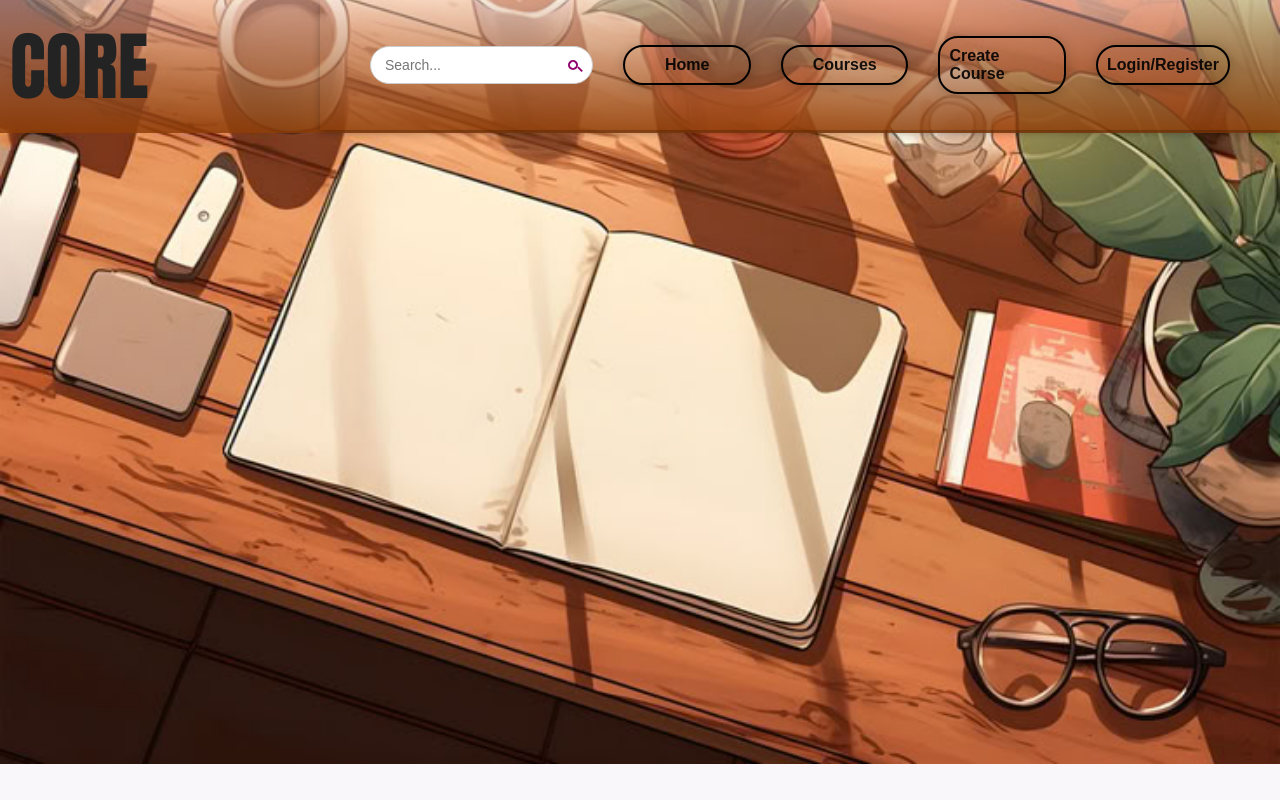
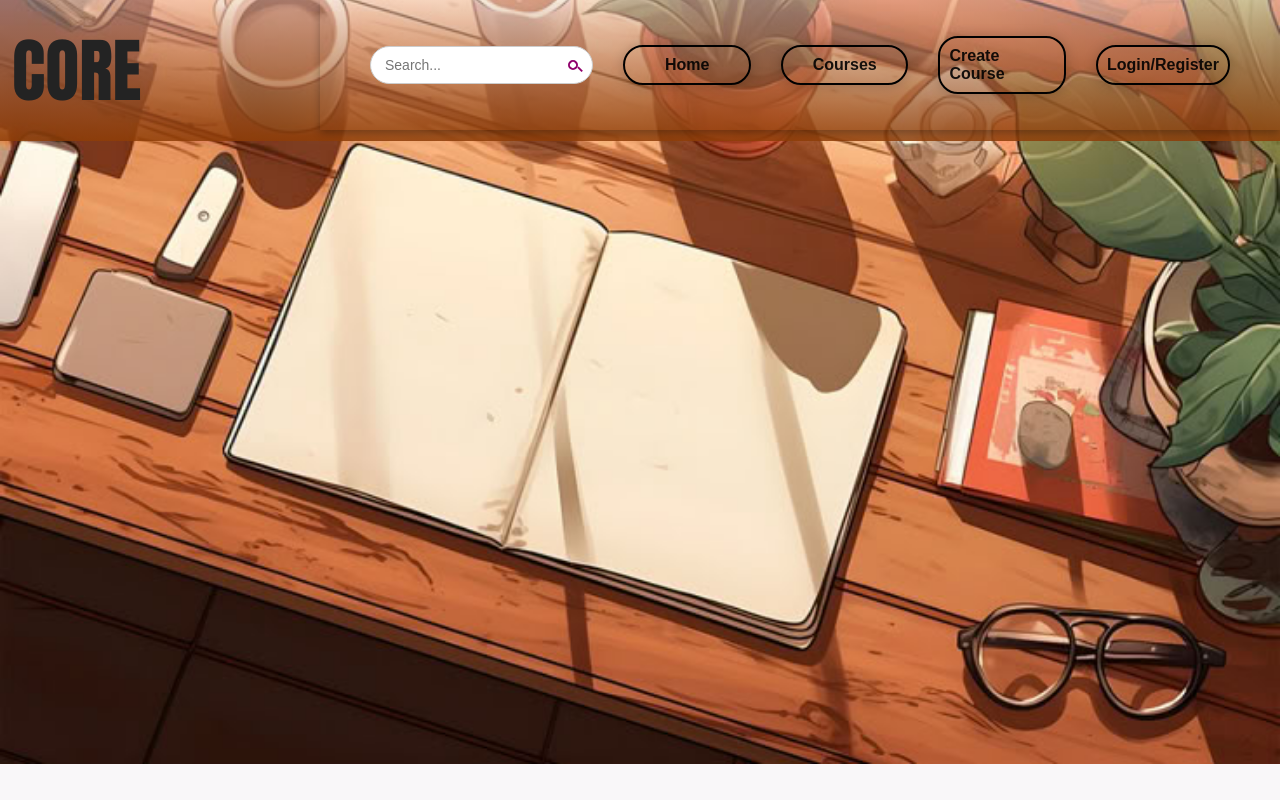
Before and after one commit to 23-kartikey/course-distributor, a React (Vite) app in the folder course-distributor-frontend/: page / in a window 1280 px wide. Built offline with nearby package versions, Linux system fonts and the light colour scheme.

Commit message:
chores: reduced heading font size

```diff
--- a/course-distributor-frontend/src/styles/Header.css
+++ b/course-distributor-frontend/src/styles/Header.css
@@ -4,8 +4,8 @@
     display: flex;
     align-items: center;
     justify-content:flex-start;
-    font-size: 75px;
-    padding: 10px;
+    font-size: 70px;
+    padding: 18px 12px;
 }
 
 .header-container {
```
